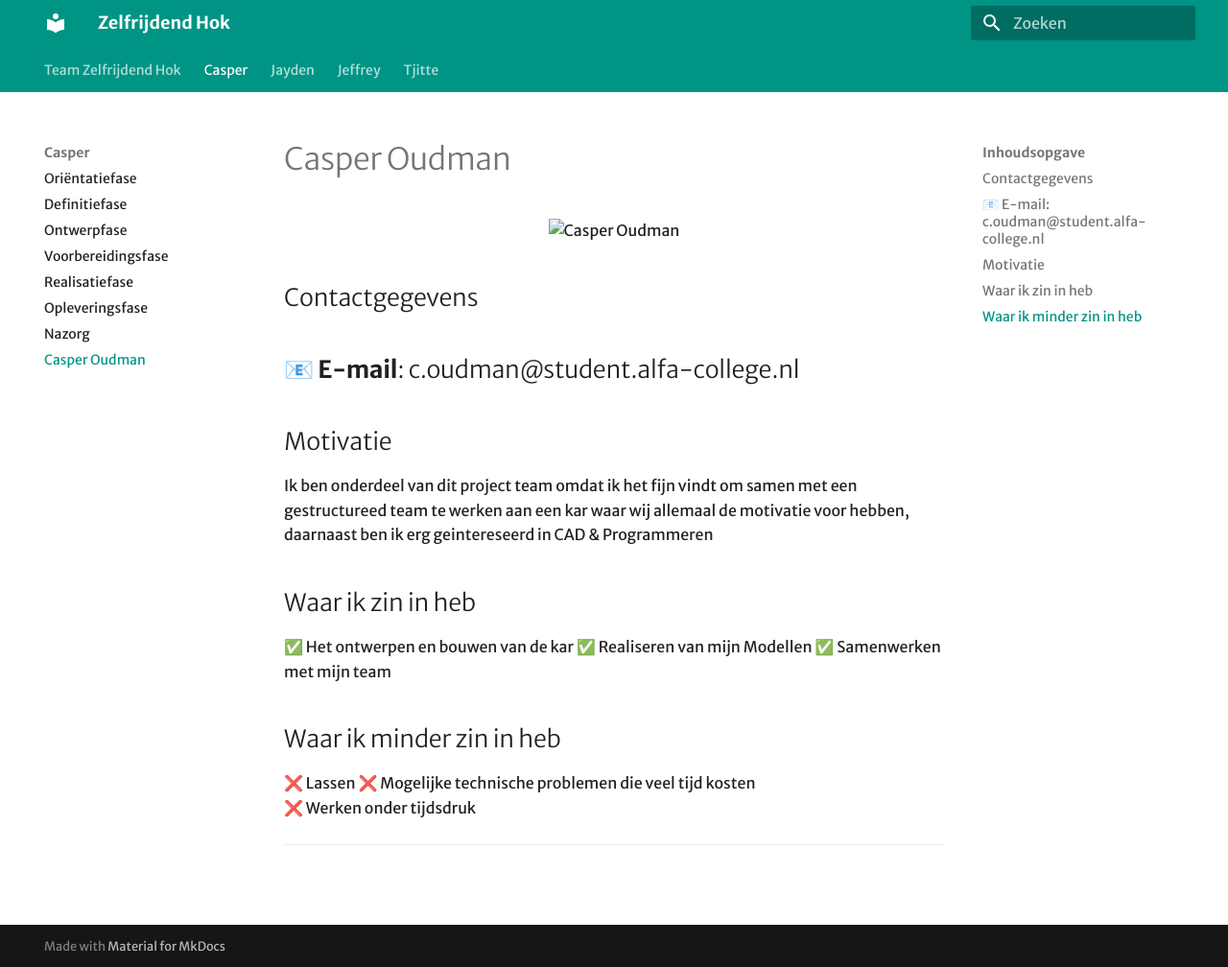
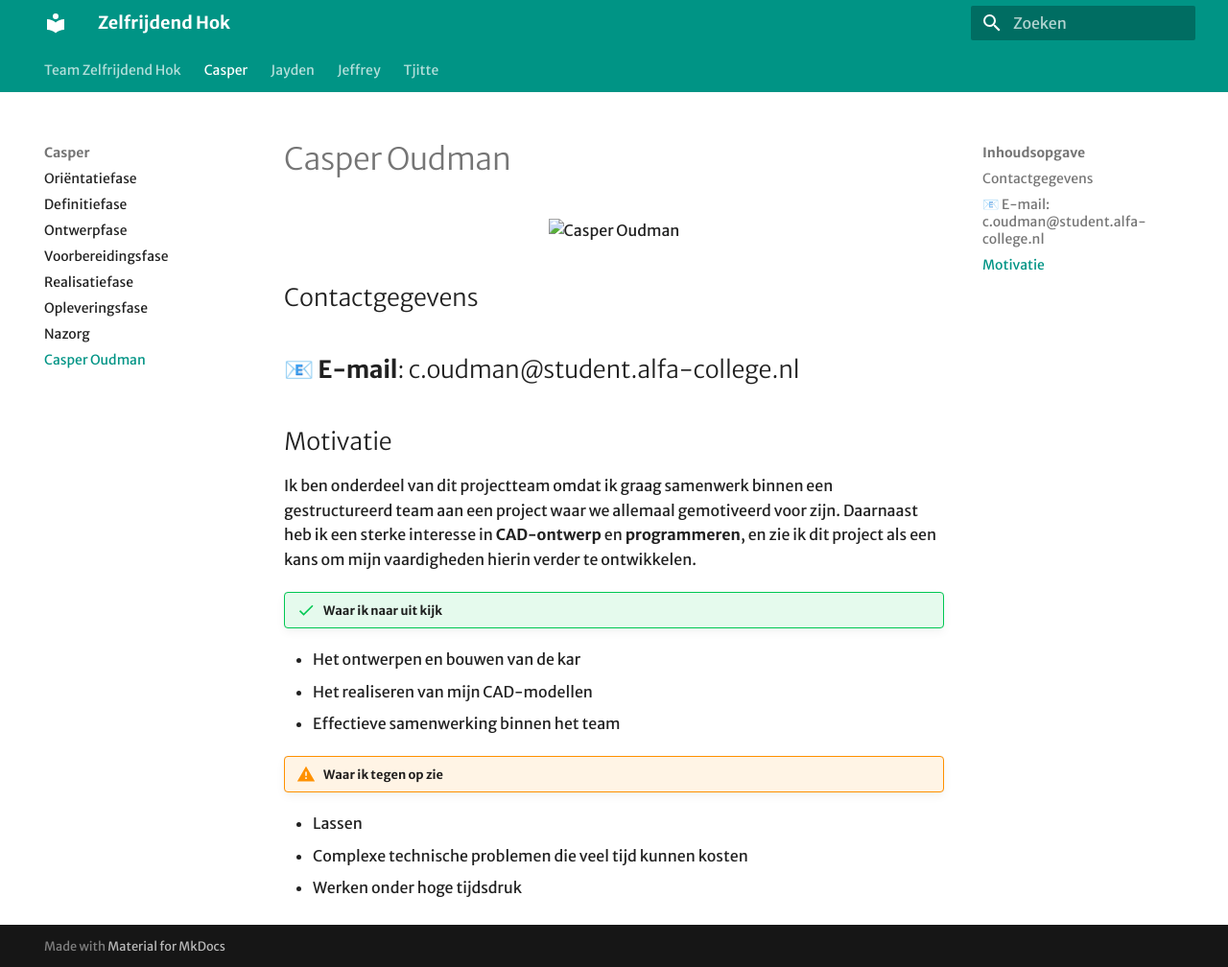
Before and after one commit to Caspertjuh/zelfrijdendekar, an MkDocs documentation site: the page built from docs/Casper/Casper.md, in a window 1280 px wide and 1008 px high. Shown: the whole window at 96% size. Built offline with MkDocs 1.6.1 and Material for MkDocs 9.7.7, drawn with Linux system fonts in a browser that asks for light colours; some web fonts are replaced.

Commit message:
Change Capser.md

```diff
--- a/docs/Casper/Casper.md
+++ b/docs/Casper/Casper.md
@@ -9,16 +9,14 @@
 ---
 
 ## Motivatie
-Ik ben onderdeel van dit project team omdat ik het fijn vindt om samen met een gestructureed team te werken aan een kar waar wij allemaal de motivatie voor hebben, daarnaast ben ik erg geintereseerd in CAD & Programmeren
+Ik ben onderdeel van dit projectteam omdat ik graag samenwerk binnen een gestructureerd team aan een project waar we allemaal gemotiveerd voor zijn. Daarnaast heb ik een sterke interesse in **CAD-ontwerp** en **programmeren**, en zie ik dit project als een kans om mijn vaardigheden hierin verder te ontwikkelen.
 
-## Waar ik zin in heb
-✅ Het ontwerpen en bouwen van de kar
-✅ Realiseren van mijn Modellen
-✅ Samenwerken met mijn team
+!!! Success "Waar ik naar uit kijk"
+  - Het ontwerpen en bouwen van de kar
+  - Het realiseren van mijn CAD-modellen
+  - Effectieve samenwerking binnen het team
 
-## Waar ik minder zin in heb
-❌ Lassen
-❌ Mogelijke technische problemen die veel tijd kosten
-❌ Werken onder tijdsdruk
-
----
+!!! Warning "Waar ik tegen op zie"
+  - Lassen
+  - Complexe technische problemen die veel tijd kunnen kosten
+  - Werken onder hoge tijdsdruk
```
